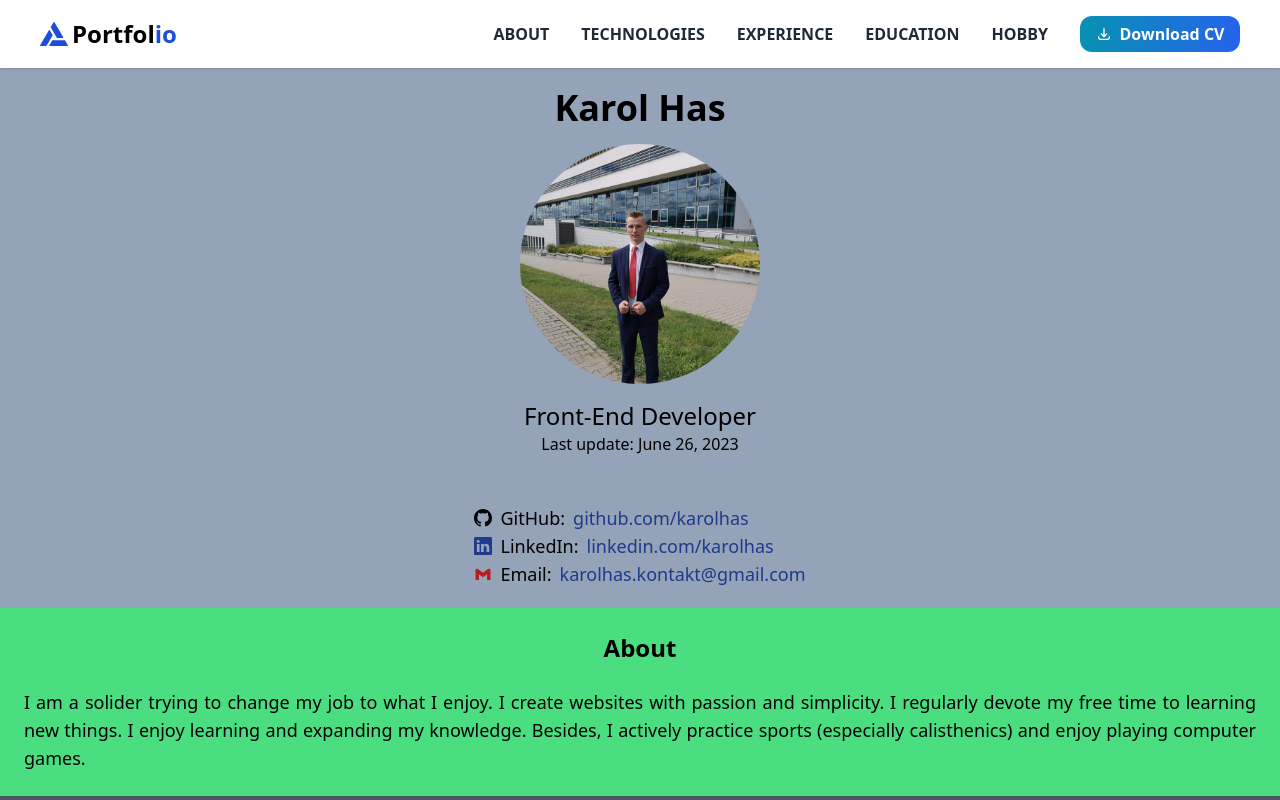
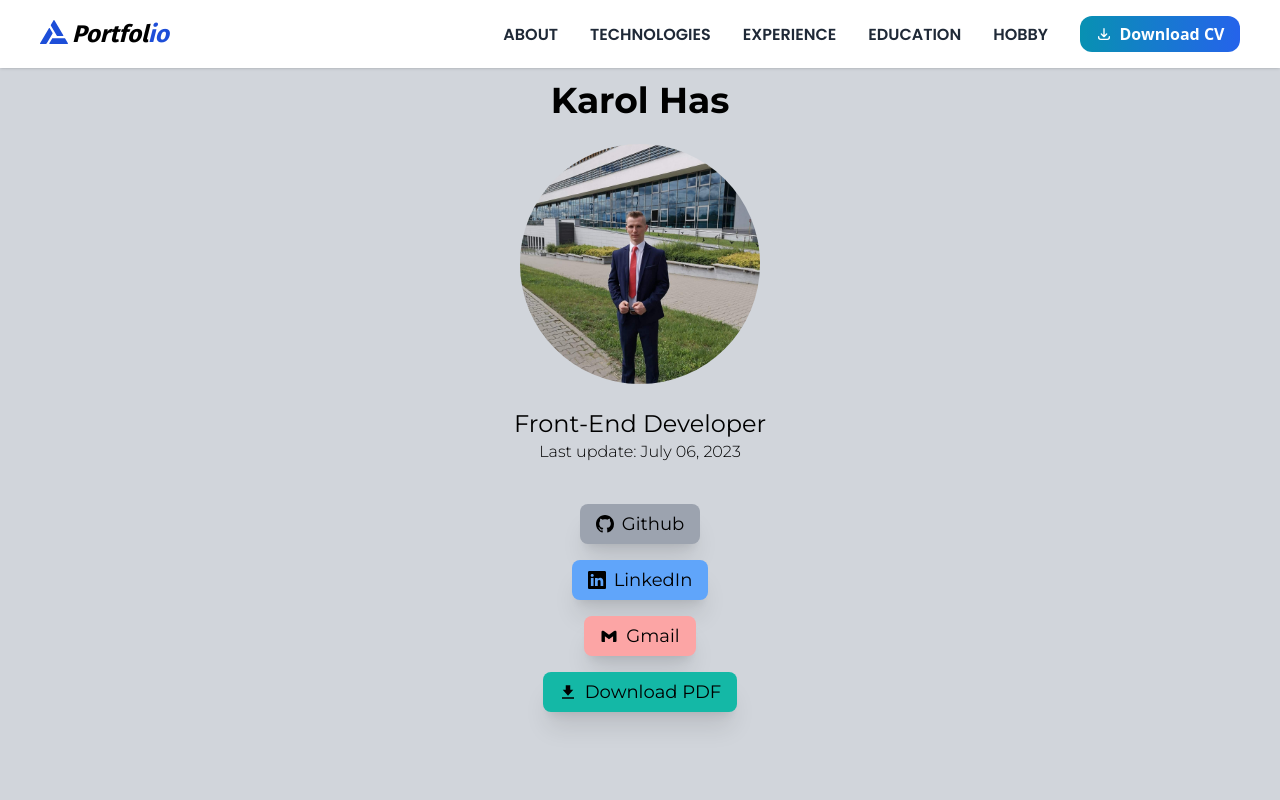
Before and after one commit to karolhas/CV, a React (Vite) app: page / in a window 1280 px wide. Shown: the top 800 px of the page. Built offline with nearby package versions, Linux system fonts and the light colour scheme.

Commit message:
Changed Header. Added fonts, links. Styled Navbar.

```diff
--- a/package.json
+++ b/package.json
@@ -37,6 +37,7 @@
     "prettier-plugin-tailwindcss": "^0.3.0",
     "tailwindcss": "^3.3.2",
     "typescript": "^5.1.6",
-    "vite": "^4.3.9"
+    "vite": "^4.3.9",
+    "vite-plugin-fonts": "^0.7.0"
   }
 }
--- a/src/components/About.tsx
+++ b/src/components/About.tsx
@@ -1,7 +1,7 @@
 function About() {
   return (
     <>
-      <section className="bg-green-400 p-6">
+      <section className="my-4 bg-blue-300 p-6 dropshadow">
         <h2 className="text-center text-2xl font-semibold">About</h2>
         <p className="pt-6 text-justify text-lg font-light">
           I am a solider trying to change my job to what I enjoy. I create
--- a/src/components/Header.tsx
+++ b/src/components/Header.tsx
@@ -1,65 +1,61 @@
 import Image from "../assets/photo.jpg";
 import { BsLinkedin, BsGithub } from "react-icons/bs";
-import { BiLogoGmail, BiSolidDownload, BiSolidPrinter } from "react-icons/bi";
+import { BiLogoGmail, BiSolidDownload } from "react-icons/bi";
 
 function Header() {
   return (
     <>
-      <div className="relative top-[64px] z-[-1] bg-slate-400 ">
-        <section className="p-6 text-center">
-          <h1 className="pb-4 text-4xl font-bold">Karol Has</h1>
+      <div className="relative min-h-screen font-montserrat">
+        <section className="p-6 pt-20 text-center">
+          <h1 className="mb-6 text-4xl font-bold">Karol Has</h1>
           <img
             src={Image}
             alt="avatar"
             className="mx-auto h-60 w-60 rounded-full object-cover"
           />
-          <h2 className="pt-4 text-2xl ">Front-End Developer</h2>
-          <p className="font-light">Last update: June 26, 2023</p>
+          <h2 className="mt-6 text-2xl">Front-End Developer</h2>
+          <p className="font-light">Last update: July 06, 2023</p>
         </section>
 
-        <section className="flex justify-center p-6">
+        <section className="flex justify-center text-black">
           <ul className="text-lg">
-            <li className="flex items-center">
-              <BsGithub />
-              <p className="px-2">GitHub:</p>
+            <li className="mt-4 flex items-center justify-center">
+              <a
+                href="https://github.com/karolhas"
+                target="_blank"
+                className="flex cursor-pointer items-center justify-center rounded-lg bg-gray-400 px-4 py-1.5 shadow-xl duration-300 hover:bg-gray-600 hover:text-white"
+              >
+                <BsGithub /> <span className="ml-2">Github</span>
+              </a>
+            </li>
+            <li className="mt-4 flex items-center justify-center">
+              <a
+                href="https://www.linkedin.com/in/karolhas"
+                target="_blank"
+                className="flex cursor-pointer items-center justify-center rounded-lg bg-blue-400 px-4 py-1.5 shadow-xl duration-300 hover:bg-blue-700 hover:text-white"
+              >
+                <BsLinkedin />
+                <span className="ml-2">LinkedIn</span>
+              </a>
+            </li>
+            <li className="mt-4 flex items-center justify-center">
+              <a
+                href="mailto: karolhas.kontakt@gmail.com"
+                className="flex cursor-pointer items-center justify-center rounded-lg bg-red-300 px-4 py-1.5 shadow-xl duration-300 hover:bg-red-600 hover:text-white"
+              >
+                <BiLogoGmail />
+                <span className="ml-2">Gmail</span>
+              </a>
+            </li>
+            <li className="mt-4 flex items-center justify-center">
               <a
                 href="#"
-                className="text-blue-900 hover:text-blue-700 hover:underline"
+                target="_blank"
+                className="flex cursor-pointer items-center justify-center rounded-lg bg-teal-500 px-4 py-1.5 shadow-xl duration-300 hover:bg-teal-600 hover:text-white"
               >
-                github.com/karolhas
+                <BiSolidDownload />
+                <span className="ml-2">Download PDF</span>
               </a>
-            </li>
-
-            <li className="flex items-center">
-              <BsLinkedin className="text-blue-900" />
-              <p className="px-2">LinkedIn: </p>
-              <a
-                href="#"
-                className="text-blue-900 hover:text-blue-700 hover:underline"
-              >
-                linkedin.com/karolhas
-              </a>
-            </li>
-
-            <li className="flex items-center">
-              <BiLogoGmail className="text-red-700" />
-              <p className="px-2">Email:</p>
-              <a
-                href="#"
-                className="text-blue-900 hover:text-blue-700 hover:underline"
-              >
-                karolhas.kontakt@gmail.com
-              </a>
-            </li>
-            <li className="flex justify-around pt-6 font-semibold">
-              <button className="flex items-center gap-x-1 rounded-full bg-gradient-to-r from-blue-400 from-teal-500 to-cyan-500 to-cyan-500 px-2 py-1 hover:bg-gradient-to-l">
-                <BiSolidDownload />
-                Download CV
-              </button>
-              <button className="flex items-center gap-x-1 rounded-full bg-gradient-to-r from-blue-400 from-teal-500 to-cyan-500 to-cyan-500 px-2 py-1 hover:bg-gradient-to-l">
-                <BiSolidPrinter />
-                Print CV
-              </button>
             </li>
           </ul>
         </section>
--- a/src/components/Navbar.tsx
+++ b/src/components/Navbar.tsx
@@ -5,42 +5,45 @@ import { Bars3BottomRightIcon, XMarkIcon } from "@heroicons/react/24/solid";
 
 function Navbar() {
   const Links = [
-    { name: "ABOUT", link: "/" },
-    { name: "TECHNOLOGIES", link: "/" },
-    { name: "EXPERIENCE", link: "/" },
-    { name: "EDUCATION", link: "/" },
-    { name: "HOBBY", link: "/" },
+    { key: "about", name: "ABOUT", link: "/" },
+    { key: "technologies", name: "TECHNOLOGIES", link: "/" },
+    { key: "experience", name: "EXPERIENCE", link: "/" },
+    { key: "education", name: "EDUCATION", link: "/" },
+    { key: "hobby", name: "HOBBY", link: "/" },
   ];
 
   const [open, setOpen] = useState(false);
 
   return (
-    <div className="fixed inset-x-0 shadow">
+    <div className="fixed inset-x-0 z-10 shadow">
       <div className="items-center justify-between bg-white px-7 py-4 md:flex md:px-10">
-        <div className="flex cursor-pointer items-center gap-1 text-2xl font-bold">
+        <div className="align-center flex gap-1 font-firasans text-2xl font-bold italic">
           <SiAlchemy className="h-7 w-7 text-blue-700" />
-          <span>
+          <a href="#">
             Portfol<span className="text-blue-700">io</span>
-          </span>
+          </a>
         </div>
 
         <div
           onClick={() => setOpen(!open)}
-          className="absolute right-8 top-6 h-7 w-7 cursor-pointer md:hidden"
+          className="absolute right-8 top-5 h-7 w-7 cursor-pointer md:hidden"
         >
           {open ? <XMarkIcon /> : <Bars3BottomRightIcon />}
         </div>
 
         <ul
-          className={`absolute left-0 z-[-1] flex w-full flex-col bg-white pb-10 transition-all duration-300 ease-in md:static md:z-auto md:flex md:w-auto md:flex-row md:items-center md:pb-0 md:pl-0 ${
+          className={`absolute left-0 z-10 flex w-full flex-col bg-white pb-10 transition-all duration-300 ease-in md:static md:z-auto md:flex md:w-auto md:flex-row md:items-center md:pb-0 md:pl-0 ${
             open ? "top-16" : "top-[-490px]"
           }`}
         >
-          {Links.map((link) => (
-            <li className="my-5 text-center font-semibold md:my-0 md:ml-8">
+          {Links.map((link, key) => (
+            <li
+              key={key}
+              className="my-5 text-center font-semibold md:my-0 md:ml-8"
+            >
               <a
                 href={link.link}
-                className="text-gray-800 duration-300 hover:text-blue-500"
+                className="font-poppins text-gray-800 duration-300 hover:text-blue-700"
               >
                 {link.name}
               </a>
--- a/src/index.css
+++ b/src/index.css
@@ -1,4 +1,5 @@
-@import url("https://fonts.googleapis.com/css2?family=Fira+Sans:wght@100;200;300;400;500;600;700;800;900&family=Poppins:wght@100;200;300;400;500;600;700;800;900&display=swap");
+@import url("https://fonts.googleapis.com/css2?family=Fira+Sans:wght@100;200;300;400;500;600;700;800;900&family=Montserrat:wght@100;200;300;400;500;600;700;800;900&family=Poppins:wght@100;200;300;400;500;600;700;800;900&display=swap");
+
 @tailwind base;
 @tailwind components;
 @tailwind utilities;
@@ -8,3 +9,7 @@
   padding: 0;
   box-sizing: border-box;
 }
+
+body {
+  background-color: rgb(209 213 219);
+}
--- a/tailwind.config.js
+++ b/tailwind.config.js
@@ -3,7 +3,13 @@
 export default {
   content: ["./index.html", "./src/**/*.{js,ts,jsx,tsx}"],
   theme: {
-    extend: {},
+    extend: {
+      fontFamily: {
+        poppins: ["Poppins", "sans-serif"],
+        firasans: ["Fira Sans", "sans-serif"],
+        montserrat: ["Montserrat", "sans-serif"],
+      },
+    },
   },
   plugins: [],
 };
```
Also changed, not shown: 1 other file (tests, documents, lock files or other folders).
